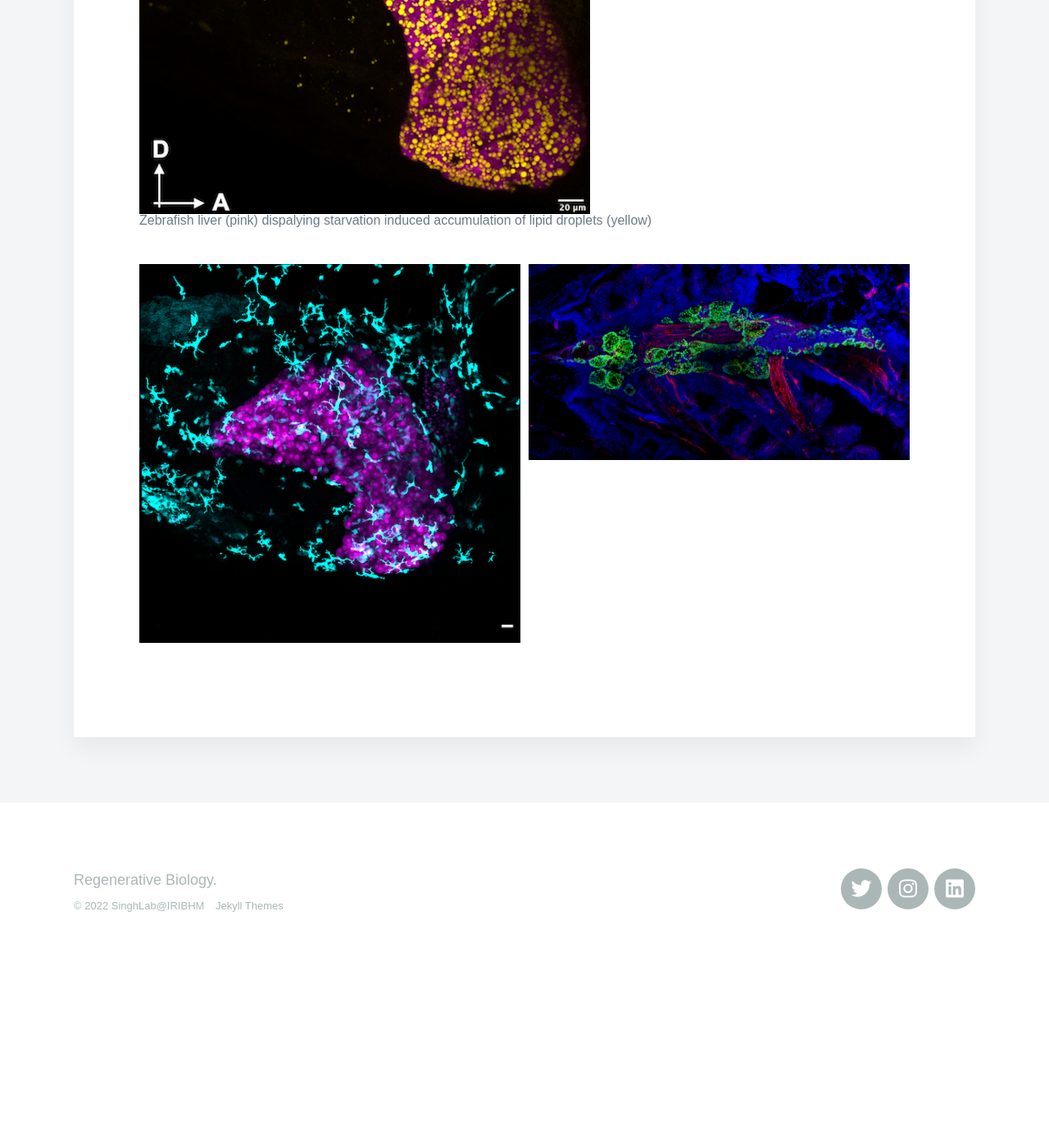
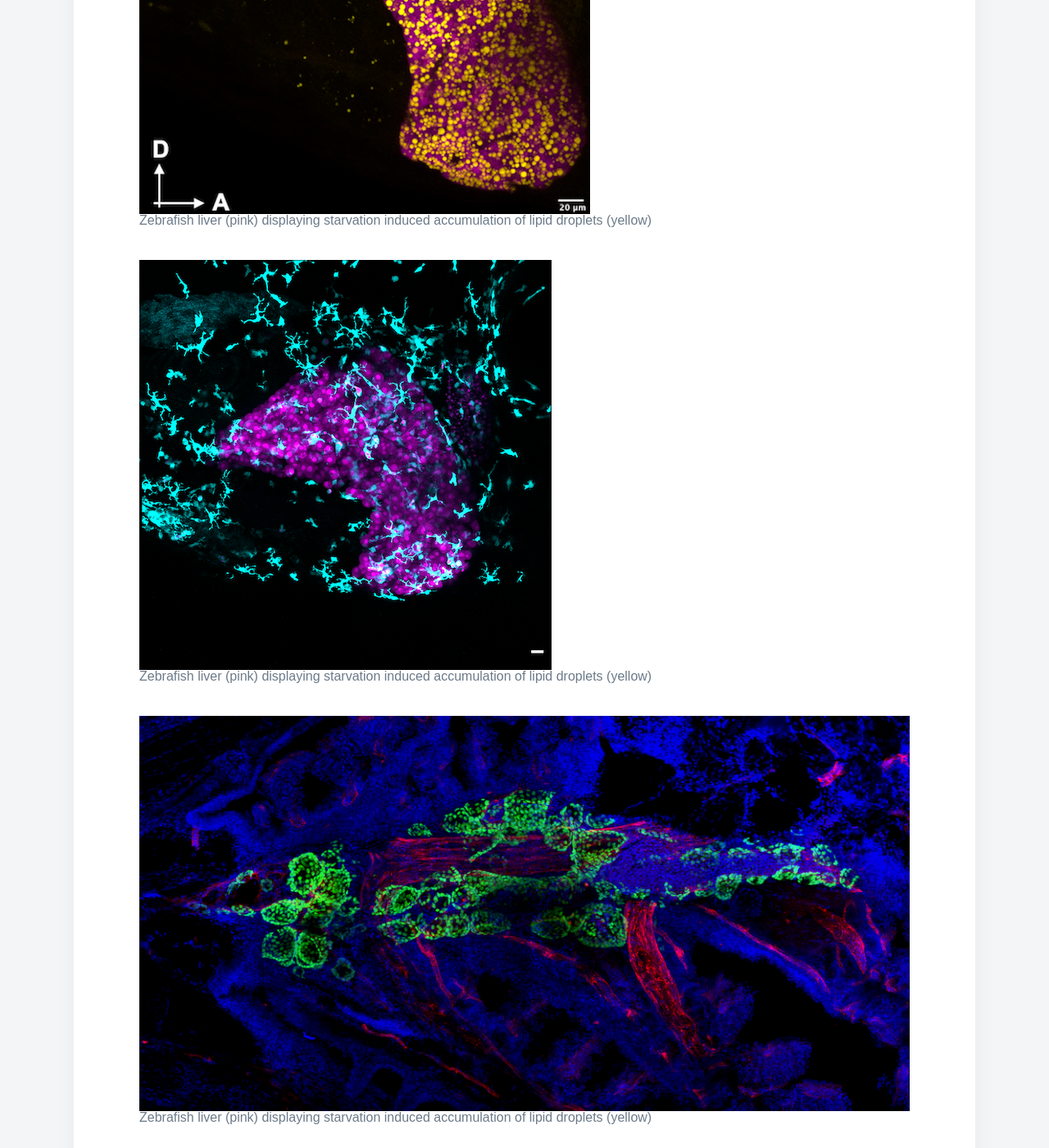
Before and after one commit to sumeetpalsingh/sumeetpalsingh.github.io, a Jekyll site: the page built from _pages/gallery.md, in a window 1280 px wide and 1400 px high, scrolled down 875 px. Shown: the whole window at 82% size. Built offline with Jekyll 4.4.1, drawn with Linux system fonts in a browser that asks for light colours; nearby versions of some CDN libraries; some web fonts are replaced; before the commit the page ends 2066 px from its top, so only the background shows below that.

Commit message:
Update gallery.md

```diff
--- a/_pages/gallery.md
+++ b/_pages/gallery.md
@@ -6,8 +6,8 @@ featured_image: /images/demo/StarryNight.jpeg
 ---
 
 
-<div class="gallery" data-columns="2">
-    {% include image.html url="/images/gallery/Steatosis.png" description="Zebrafish liver (pink) dispalying starvation induced accumulation of lipid droplets (yellow)" %}
-    <img src="/images/gallery/Fed_MAX_Image-1.png">
-    <img src="/images/gallery/Thyroid adult_flt1.png">
+<div class="gallery" data-columns="1">
+    {% include image.html url="/images/gallery/Steatosis.png" description="Zebrafish liver (pink) displaying starvation induced accumulation of lipid droplets (yellow)" %}
+    {% include image.html url="/images/gallery/Fed_MAX_Image-1.png" description="Zebrafish liver (pink) displaying starvation induced accumulation of lipid droplets (yellow)" %}
+    {% include image.html url="/images/gallery/Thyroid adult_flt1.png" description="Zebrafish liver (pink) displaying starvation induced accumulation of lipid droplets (yellow)" %}
 </div>
```
